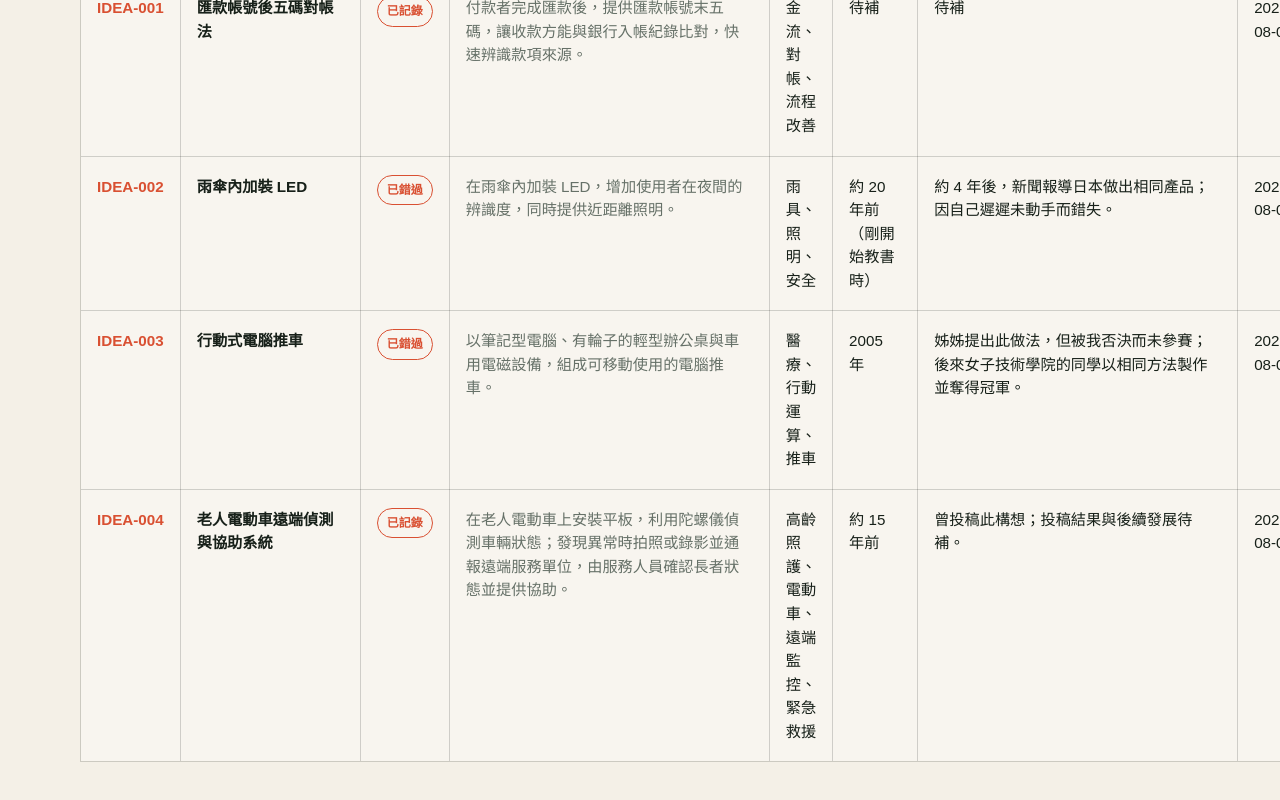
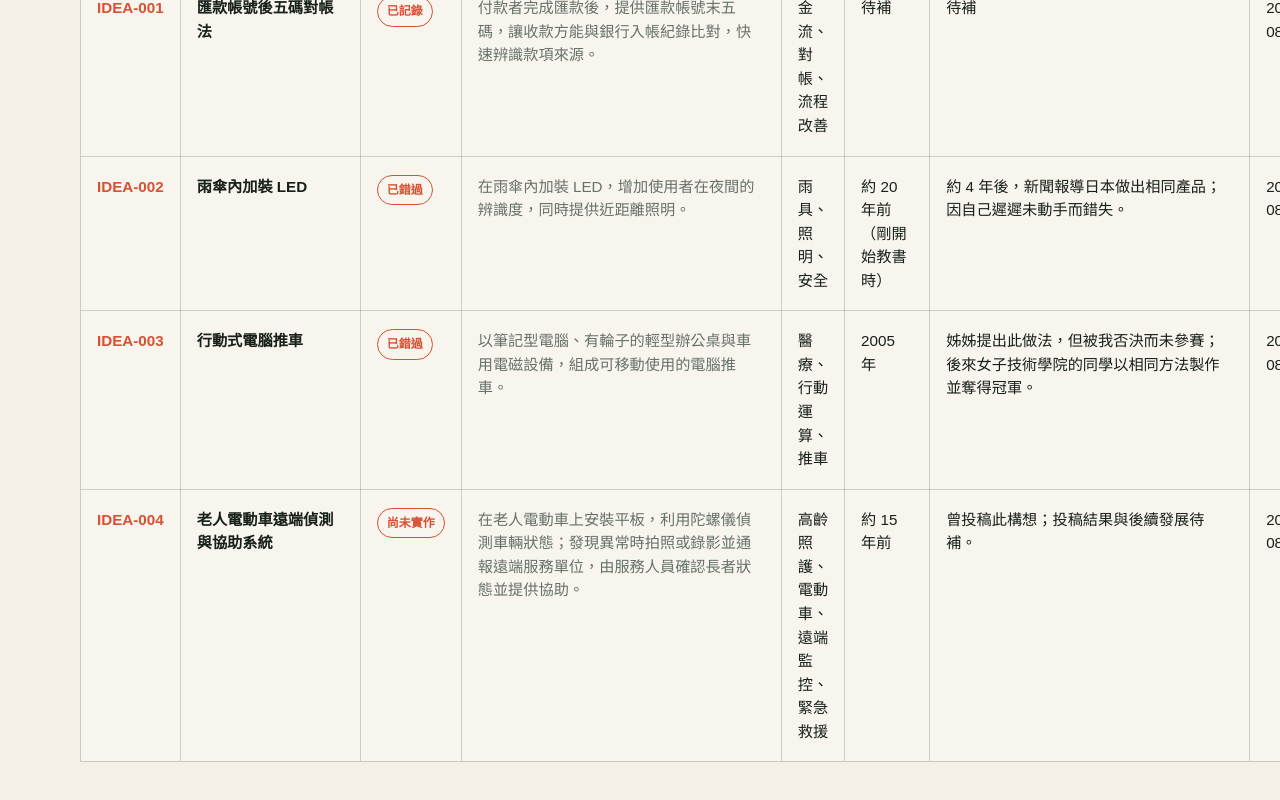
Before and after one commit to stevebobobo/My100Ideas, a Next.js app: page / in a window 1280 px wide. Shown: the part 848-1648 px from the top of the page. Built offline with nearby package versions, Linux system fonts and the light colour scheme.

Commit message:
Mark IDEA-004 as not implemented

```diff
--- a/src/app/page.tsx
+++ b/src/app/page.tsx
@@ -6,6 +6,7 @@ const ideas = ideasData as Idea[];
 const statusLabels: Record<Idea["status"], string> = {
   idea: "想法",
   recorded: "已記錄",
+  "not-implemented": "尚未實作",
   "in-progress": "進行中",
   completed: "已完成",
   missed: "已錯過",
--- a/src/data/ideas.json
+++ b/src/data/ideas.json
@@ -66,7 +66,7 @@
   {
     "id": "IDEA-004",
     "title": "老人電動車遠端偵測與協助系統",
-    "status": "recorded",
+    "status": "not-implemented",
     "summary": "在老人電動車上安裝平板，利用陀螺儀偵測車輛狀態；發現異常時拍照或錄影並通報遠端服務單位，由服務人員確認長者狀態並提供協助。",
     "problem": "當時曾發生老人不慎駕駛電動車進入高速公路的事件，需要一套能主動發現異常行駛狀態並聯絡長者的機制。",
     "process": [
--- a/src/types/idea.ts
+++ b/src/types/idea.ts
@@ -1,7 +1,7 @@
 export interface Idea {
   id: string;
   title: string;
-  status: "idea" | "recorded" | "in-progress" | "completed" | "missed";
+  status: "idea" | "recorded" | "not-implemented" | "in-progress" | "completed" | "missed";
   summary: string;
   problem: string;
   process: string[];
```
